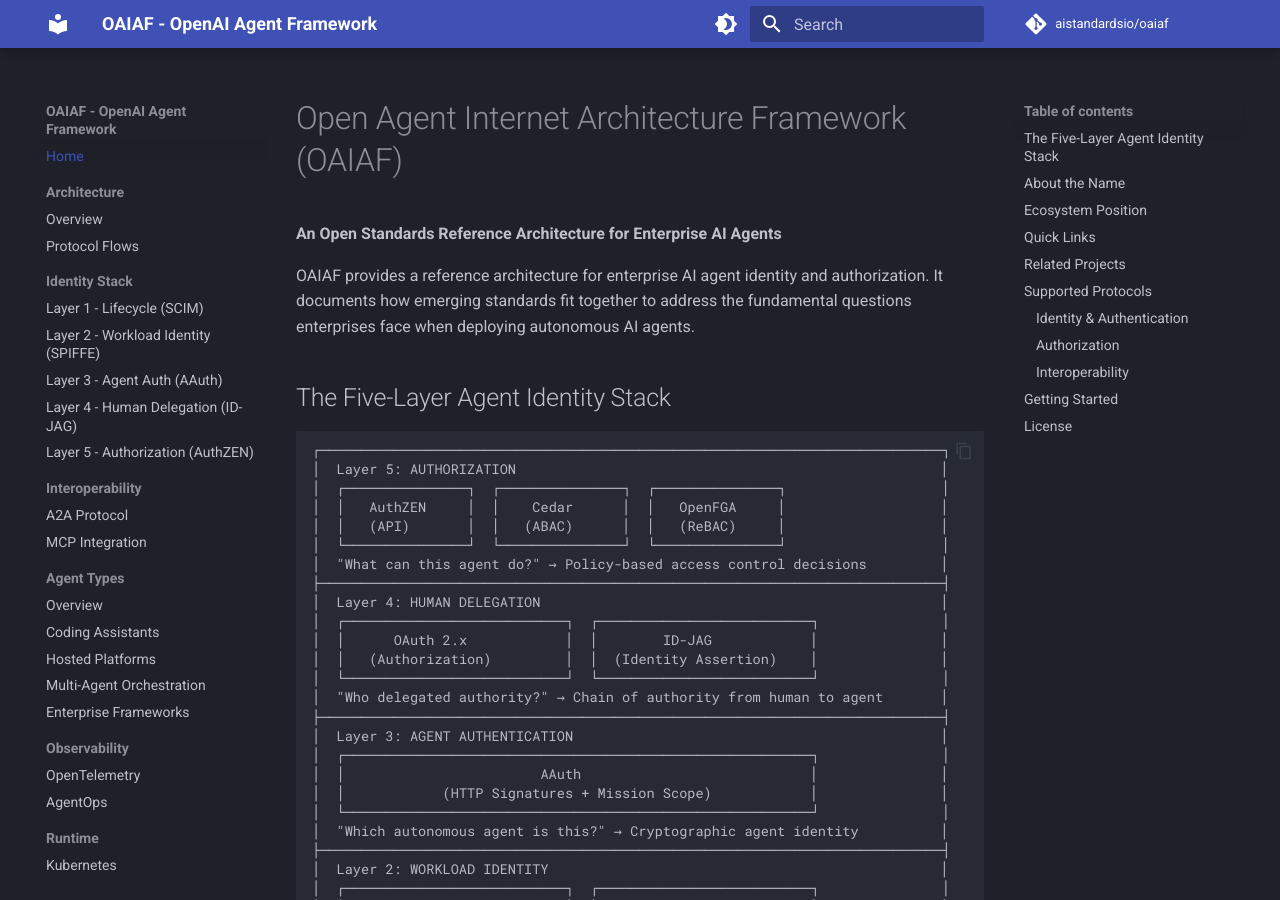
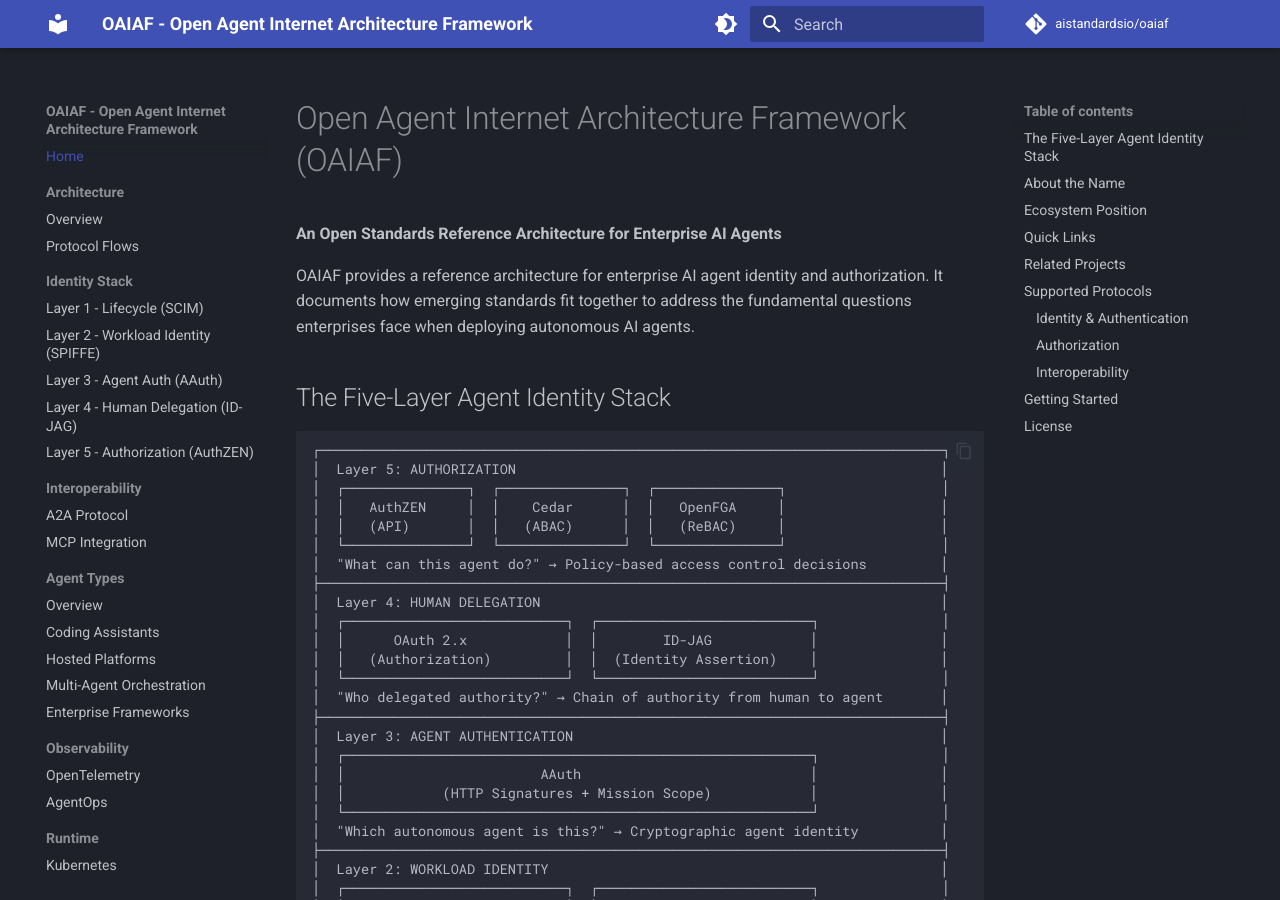
Before and after one commit to aistandardsio/oaiaf, an MkDocs documentation site: the page built from docs/index.md, in a window 1280 px wide and 900 px high. Built offline with MkDocs 1.6.1 and Material for MkDocs 9.7.7, drawn with Linux system fonts in a browser that asks for light colours; comment, search, counter and statistics services are not loaded.

Commit message:
docs: `mkdocs.yml`: update title

```diff
--- a/mkdocs.yml
+++ b/mkdocs.yml
@@ -1,4 +1,4 @@
-site_name: OAIAF - OpenAI Agent Framework
+site_name: OAIAF - Open Agent Internet Architecture Framework
 site_description: Reference architecture for enterprise AI agent identity and authorization
 site_url: https://aistandards.io/oaiaf/
 repo_url: https://github.com/aistandardsio/oaiaf
```
